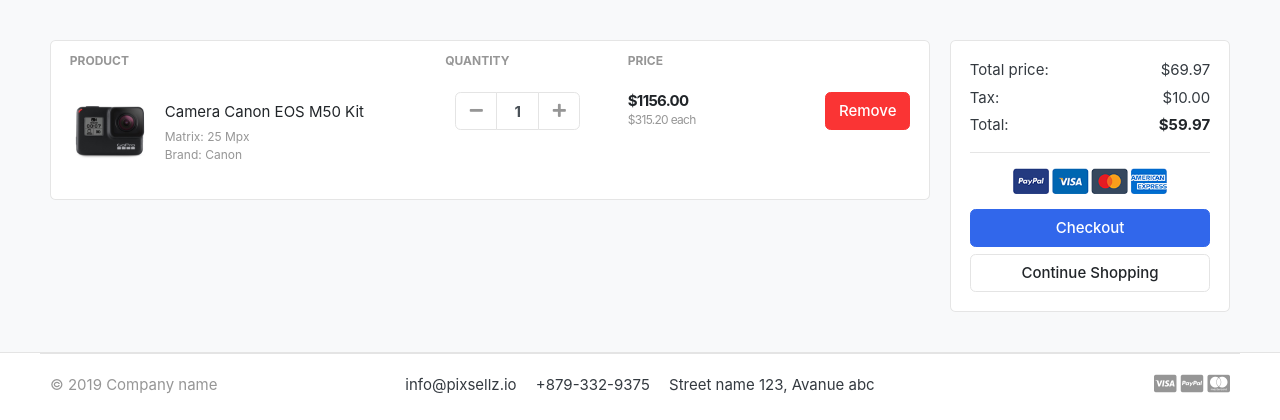
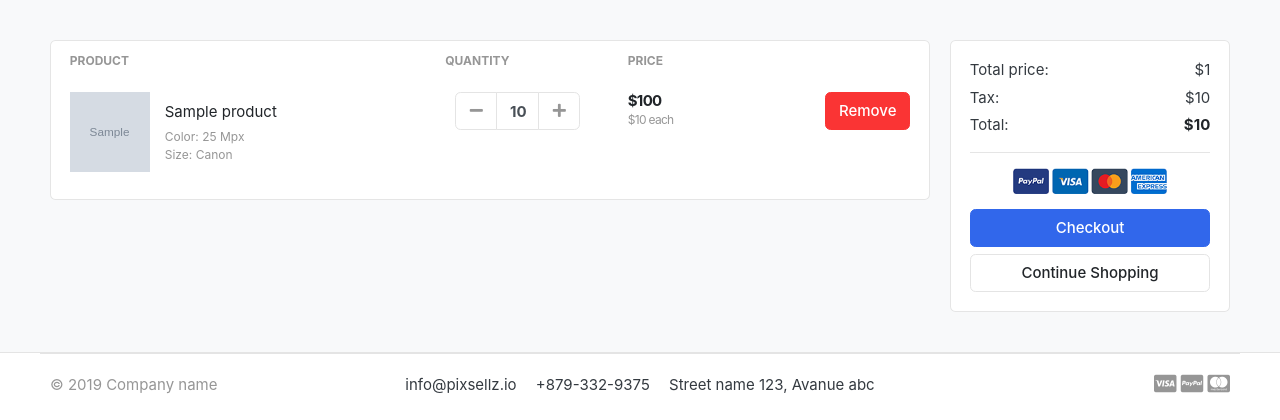
Before and after one commit to Mousow2023/my-Online-Shop, a Django app: template templates/store/cart.html in a window 1280 px wide. Shown: the part 118-538 px from the top of the page. Run offline with Django 5.2, Linux system fonts and the light colour scheme; tables that the repository leaves empty hold one stand-in row (values such as "Sample post"); the template is opened without the code that fills it: values that come from a table or form of the project are taken from there, most other values are stand-ins (such as "Sample title", 1, 10 or a date in 2020); grey boxes marked "Sample" are stand-in pictures; some libraries are stand-ins or nearby versions; some web fonts are replaced.

Commit message:
Implemente cart functionalities without login

```diff
--- /dev/null
+++ b/carts/context_processors.py
@@ -0,0 +1,19 @@
+from .views import _get_cart_id
+from .models import Cart, CartItem
+
+def counter(request):
+    cart_counter = 0
+    if "admin" in request.path:
+        return {}
+    else:
+        try:
+            # cart = Cart.objects.get(cart_id=_get_cart_id(request))
+            # cart_items = CartItem.objects.all().filter(cart=cart)
+            cart = Cart.objects.filter(cart_id=_get_cart_id(request))
+            cart_items = CartItem.objects.all().filter(cart=cart[:1])
+            for item in cart_items:
+                cart_counter += item.quantity
+        except Cart.DoesNotExist:
+            cart_counter = 0
+
+    return dict(cart_counter=cart_counter)
--- a/carts/urls.py
+++ b/carts/urls.py
@@ -3,4 +3,7 @@
 
 urlpatterns = [
     path("", views.cart, name="cart"),
+    path("add_to_cart/<int:product_id>", views.add_to_cart, name="add_to_cart"),
+    path("remove_from_cart/<int:product_id>", views.remove_from_cart, name="remove_from_cart"),
+    path("delete_from_cart/<int:product_id>", views.delete_from_cart, name="delete_from_cart"),
 ]
--- a/carts/views.py
+++ b/carts/views.py
@@ -1,6 +1,80 @@
-from django.shortcuts import render
+from django.shortcuts import render, redirect, get_object_or_404
+from store.models import Product
+from .models import Cart, CartItem
 
 # Create your views here.
+def _get_cart_id(request):
+    cart = request.session.session_key
+    if not cart:
+        cart = request.session.create()
+    return cart
 
-def cart(request):
-    return render(request, "store/cart.html")
+
+def add_to_cart(request, product_id):
+    product = Product.objects.get(id=product_id)
+
+    try:
+        user_cart = Cart.objects.get(cart_id=_get_cart_id(request))  # Rename the variable
+    except Cart.DoesNotExist:
+        user_cart = Cart.objects.create(
+            cart_id=_get_cart_id(request)
+        )
+    user_cart.save()
+
+    try:
+        cart_item = CartItem.objects.get(product=product, cart=user_cart)  # Use the renamed variable
+        cart_item.quantity += 1
+    except CartItem.DoesNotExist:
+        cart_item = CartItem.objects.create(
+            product=product,
+            quantity=1,
+            cart=user_cart  # Use the renamed variable
+        )
+    cart_item.save()
+
+    return redirect("cart")
+
+
+def remove_from_cart(request, product_id):
+    cart = Cart.objects.get(cart_id=_get_cart_id(request))
+    product = get_object_or_404(Product, id=product_id)
+    cart_item = CartItem.objects.get(cart=cart, product=product)
+
+    if cart_item.quantity > 1:
+        cart_item.quantity -= 1
+        cart_item.save()
+    else:
+        cart_item.delete()
+
+    return redirect("cart")
+
+
+def delete_from_cart(request, product_id):
+    cart = Cart.objects.get(cart_id=_get_cart_id(request))
+    product = get_object_or_404(Product, id=product_id)
+    cart_item = CartItem.objects.get(cart=cart, product=product)
+    cart_item.delete()
+    return redirect("cart")
+
+
+def cart(request, total_price=0, quantity=0, cart_items=None):
+    try:
+        cart = Cart.objects.get(cart_id=_get_cart_id(request))
+        cart_items = CartItem.objects.filter(cart=cart, is_active=True)
+        for item in cart_items:
+            total_price += (item.product.price * item.quantity)
+    except Exception as e:
+        raise e
+
+    tax = (3 * total_price) / 100
+    total = tax + total_price
+
+    context = {
+        "cart_items": cart_items,
+        "total_price": total_price,
+        "quantity": quantity,
+        "tax": tax,
+        "total": total
+    }
+
+    return render(request, "store/cart.html", context)
--- a/moushop/settings.py
+++ b/moushop/settings.py
@@ -68,7 +68,8 @@
                 "django.template.context_processors.request",
                 "django.contrib.auth.context_processors.auth",
                 "django.contrib.messages.context_processors.messages",
-                "category.context_processors.menu_links"
+                "category.context_processors.menu_links",
+                "carts.context_processors.counter",
             ],
         },
     },
--- a/store/views.py
+++ b/store/views.py
@@ -1,6 +1,9 @@
 from django.shortcuts import render, get_object_or_404
 from .models import Product
 from category.models import Category
+from carts.models import CartItem
+from carts.views import _get_cart_id
+
 # Create your views here.
 def store(request, category_slug=None):
     categories = None
@@ -25,10 +28,12 @@
 def product_detail(request, category_slug, product_slug):
     try:
         single_product = Product.objects.get(category__slug=category_slug, slug=product_slug)
+        in_cart = CartItem.objects.filter(cart__cart_id=_get_cart_id(request), product=single_product).exists()
     except Exception as e:
         raise e
 
     context = {
         "single_product": single_product,
+        "in_cart": in_cart,
     }
     return render(request, "store/product_detail.html", context)
--- a/templates/includes/header.html
+++ b/templates/includes/header.html
@@ -68,9 +68,9 @@
 										<a href="./register.html"> Register</a>
 									</div>
 								</div>
-								<a href="./cart.html" class="widget-header pl-3 ml-3">
+								<a href="{% url 'cart' %}" class="widget-header pl-3 ml-3">
 									<div class="icon icon-sm rounded-circle border"><i class="fa fa-shopping-cart"></i></div>
-									<span class="badge badge-pill badge-danger notify">0</span>
+									<span class="badge badge-pill badge-danger notify">{{ cart_counter }}</span>
 								</a>
 							</div> <!-- widgets-wrap.// -->
 						</div> <!-- col.// -->
--- a/templates/store/cart.html
+++ b/templates/store/cart.html
@@ -6,7 +6,13 @@
         <div class="container">
 
             <!-- ============================ COMPONENT 1 ================================= -->
-
+            {% if not cart_items %}
+                <h2 class="text-center">Your Shopping Cart is empy</h2>
+                <br>
+                <div class="text-center">
+                    <a href="{% url 'store_index' %}" class="btn btn-primary">Continue Shopping</a>
+                </div>
+            {% else %}
                 <div class="row">
                     <aside class="col-lg-9">
                         <div class="card">
@@ -20,13 +26,14 @@
                                     </tr>
                                 </thead>
                                 <tbody>
+                                    {% for item in cart_items %}
                                         <tr>
                                             <td>
                                                 <figure class="itemside align-items-center">
-                                            <div class="aside"><img src="{% static './images/items/11.jpg' %}" class="img-sm"></div>
+                                                    <div class="aside"><img src="{{ item.product.image.url }}" class="img-sm"></div>
                                                     <figcaption class="info">
-                                                <a href="#" class="title text-dark">Camera Canon EOS M50 Kit</a>
-                                                <p class="text-muted small">Matrix: 25 Mpx <br> Brand: Canon</p>
+                                                        <a href="{{ item.product.get_absolute_url }}" class="title text-dark">{{ item.product.product_name }}</a>
+                                                        <p class="text-muted small">Color: 25 Mpx <br> Size: Canon</p>
                                                     </figcaption>
                                                 </figure>
                                             </td>
@@ -35,25 +42,26 @@
                                                 <div class="col">
                                                     <div class="input-group input-spinner">
                                                         <div class="input-group-prepend">
-                                                    <button class="btn btn-light" type="button" id="button-plus"> <i class="fa fa-minus"></i> </button>
+                                                            <a href="{% url 'remove_from_cart' item.product.id %}" class="btn btn-light" type="button" id="button-plus"> <i class="fa fa-minus"></i> </a>
                                                         </div>
-                                                <input type="text" class="form-control"  value="1">
+                                                        <input type="text" class="form-control"  value="{{ item.quantity }}">
                                                         <div class="input-group-append">
-                                                    <button class="btn btn-light" type="button" id="button-minus"> <i class="fa fa-plus"></i> </button>
+                                                            <a href="{% url 'add_to_cart' item.product.id %}" class="btn btn-light" type="button" id="button-minus"> <i class="fa fa-plus"></i> </a>
                                                         </div>
                                                     </div> <!-- input-group.// -->
                                                 </div> <!-- col.// -->
                                             </td>
                                             <td>
                                                 <div class="price-wrap">
-                                            <var class="price">$1156.00</var>
-                                            <small class="text-muted"> $315.20 each </small>
+                                                    <var class="price">${{ item.sub_total }}</var>
+                                                    <small class="text-muted"> ${{ item.product.price }} each </small>
                                                 </div> <!-- price-wrap .// -->
                                             </td>
                                             <td class="text-right">
-                                        <a href="" class="btn btn-danger"> Remove</a>
+                                                <a href="{% url 'delete_from_cart' item.product.id %}" class="btn btn-danger"> Remove</a>
                                             </td>
                                         </tr>
+                                    {% endfor %}
                                 </tbody>
                             </table>
                         </div> <!-- card.// -->
@@ -64,26 +72,27 @@
                             <div class="card-body">
                                 <dl class="dlist-align">
                                     <dt>Total price:</dt>
-                                <dd class="text-right">$69.97</dd>
+                                    <dd class="text-right">${{ total_price }}</dd>
                                 </dl>
                                 <dl class="dlist-align">
                                     <dt>Tax:</dt>
-                                <dd class="text-right"> $10.00</dd>
+                                    <dd class="text-right"> ${{ tax }}</dd>
                                 </dl>
                                 <dl class="dlist-align">
                                     <dt>Total:</dt>
-                                <dd class="text-right text-dark b"><strong>$59.97</strong></dd>
+                                    <dd class="text-right text-dark b"><strong>${{ total }}</strong></dd>
                                 </dl>
                                 <hr>
                                 <p class="text-center mb-3">
                                     <img src="{% static './images/misc/payments.png' %}" height="26">
                                 </p>
                                 <a href="./place-order.html" class="btn btn-primary btn-block"> Checkout </a>
-                            <a href="./store.html" class="btn btn-light btn-block">Continue Shopping</a>
+                                <a href="{% url 'store_index' %}" class="btn btn-light btn-block">Continue Shopping</a>
                             </div> <!-- card-body.// -->
                         </div> <!-- card.// -->
                     </aside> <!-- col.// -->
                 </div> <!-- row.// -->
+            {% endif %}
             <!-- ============================ COMPONENT 1 END .// ================================= -->
 
         </div> <!-- container .//  -->
--- a/templates/store/store.html
+++ b/templates/store/store.html
@@ -137,12 +137,12 @@
                 </div> <!-- img-wrap.// -->
                 <figcaption class="info-wrap">
                     <div class="fix-height">
-                        <a href="{{ product.get_absolute_url }}" class="title">{{ product.product_name }}e</a>
+                        <a href="{{ product.get_absolute_url }}" class="title">{{ product.product_name }}</a>
                         <div class="price-wrap mt-2">
                             <span class="price">${{ product.price }}</span>
                         </div> <!-- price-wrap.// -->
                     </div>
-                    <a href="#" class="btn btn-block btn-primary">Add to cart </a>
+                    <a href="{% url 'add_to_cart' product.id %}" class="btn btn-block btn-primary">Add to cart </a>
                 </figcaption>
             </figure>
         </div> <!-- col.// -->
```
Also changed, not shown: carts/models.py (+5 -2 lines), templates/store/product_detail.html (+6 -1 lines), carts/migrations/0002_rename_cart_cartitem_cart.py (added), store/models.py (line endings or trailing spaces). Lines whose indentation alone changed are shown as unchanged.
